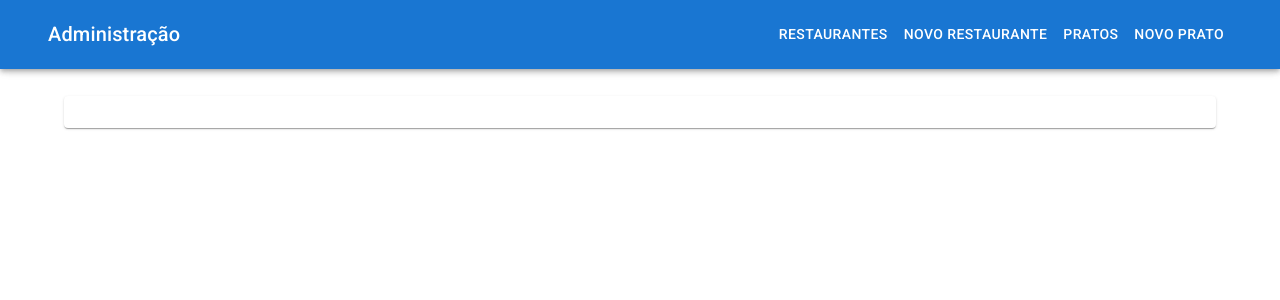
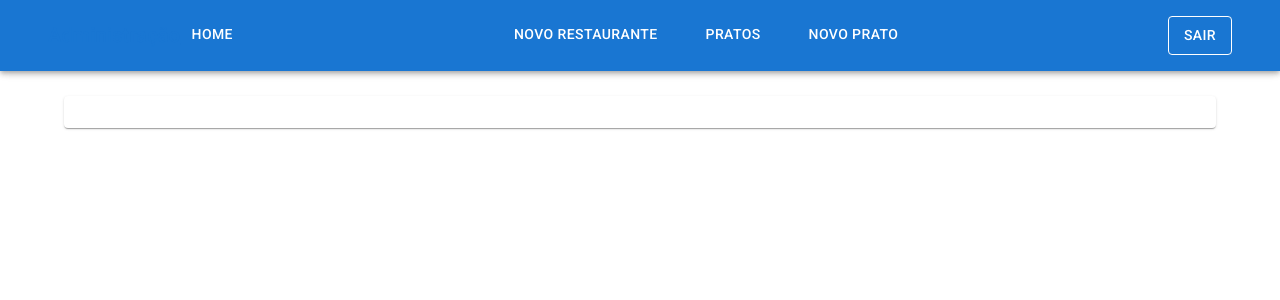
Before and after one commit to aldineifranco/alfood, a React (Create React App) app: page /admin in a window 1280 px wide. Shown: the top 300 px of the page. Built offline with nearby package versions, Linux system fonts and the light colour scheme.

Commit message:
ajustes css

```diff
--- a/src/componentes/NavBar/NavBar.module.scss
+++ b/src/componentes/NavBar/NavBar.module.scss
@@ -1,5 +1,8 @@
 .Link {
     text-align: center;
+    display: flex;
+    align-items: center;
+    justify-content: space-around;
 
     ul {
         padding: 0;
--- a/src/componentes/NavBar/index.tsx
+++ b/src/componentes/NavBar/index.tsx
@@ -1,5 +1,6 @@
+import { Button } from '@mui/material';
 import estilos from './NavBar.module.scss';
-import { Link } from 'react-router-dom'
+import { Link } from 'react-router-dom';
 
 const NavBar = () => {
   return (<nav className={estilos.Link}>
@@ -11,6 +12,9 @@ const NavBar = () => {
         <Link to="/restaurantes">Restaurantes</Link>
       </li>
     </ul>
+    <div>
+      <Button variant='outlined' sx={{ borderColor: '#f2745f', '&:hover': { borderColor: '#df6b56' } }}><Link to={'/admin/restaurantes/'} style={{ textDecoration: 'none', color: '#df6b56' }}>Admin</Link></Button>
+    </div>
   </nav>)
 }
 
--- a/src/paginas/Administracao/PaginaBaseAdmin.tsx
+++ b/src/paginas/Administracao/PaginaBaseAdmin.tsx
@@ -8,15 +8,17 @@ export const PaginaBaseAdmin = () => {
         <Container maxWidth="xl">
           <Toolbar>
             <Typography variant="h6">
-              Administração
+              <Link component={RouterLink} to="/">Administração</Link>
+
             </Typography>
 
-            <Box sx={{ display: 'flex', flexGrow: 1, justifyContent: 'end' }}>
-              <Link component={RouterLink} to="restaurantes">
+            <Box sx={{ display: 'flex', justifyContent: 'space-between', flexGrow: 1 }}>
+              <Link component={RouterLink} to="/admin/restaurantes/">
                 <Button sx={{ my: 2, color: 'white' }}>
-                  Restaurantes
+                  Home
                 </Button>
               </Link>
+              <Box sx={{display: 'flex', gap: 4}}>
                 <Link component={RouterLink} to="restaurantes/novo">
                   <Button sx={{ my: 2, color: 'white' }}>
                     Novo Restaurante
@@ -32,6 +34,13 @@ export const PaginaBaseAdmin = () => {
                     Novo Prato
                   </Button>
                 </Link>
+              </Box>
+              <Link component={RouterLink} to="/">
+                <Button sx={{ my: 2, color: 'white', border: '1px solid #fff' }}>
+                  Sair
+                </Button>
+              </Link>
+
             </Box>
           </Toolbar>
         </Container>
--- a/src/paginas/Administracao/Pratos/formularioPrato.tsx
+++ b/src/paginas/Administracao/Pratos/formularioPrato.tsx
@@ -11,6 +11,7 @@ export const FormularioPrato = () => {
   const [tag, setTag] = useState('')
   const [restaurantes, setRestaurantes] = useState<IRestaurante[]>([])
   const [restaurante, setRestaurante] = useState('')
+  const [ imagem, setImagem ] = useState<File | null>(null)
 
   useEffect(() => {
     http.get < { tags: ITag[] } >('tags/')
@@ -18,6 +19,14 @@ export const FormularioPrato = () => {
     http.get<IRestaurante[]>('restaurantes/')
     .then(resposta => setRestaurantes(resposta.data))
   }, [])
+
+  const selecionarArquivo = (evento: React.ChangeEvent<HTMLInputElement> ) => {
+    if(evento.target.files?.length) {
+      setImagem(evento.target.files[0])
+    } else {
+      setImagem(null)
+    }
+  }
 
   const aoSubmeterForm = (evento: React.FormEvent<HTMLFormElement>) => {
     evento.preventDefault()
@@ -70,6 +79,8 @@ export const FormularioPrato = () => {
                 </Select>
               </FormControl>
 
+              <input type="file" onChange={selecionarArquivo} />
+
               <Button type="submit" variant="outlined" fullWidth sx={{ marginTop: 1 }} >Salvar</Button>
 
             </Box>
```
Lines whose indentation alone changed are shown as unchanged.
